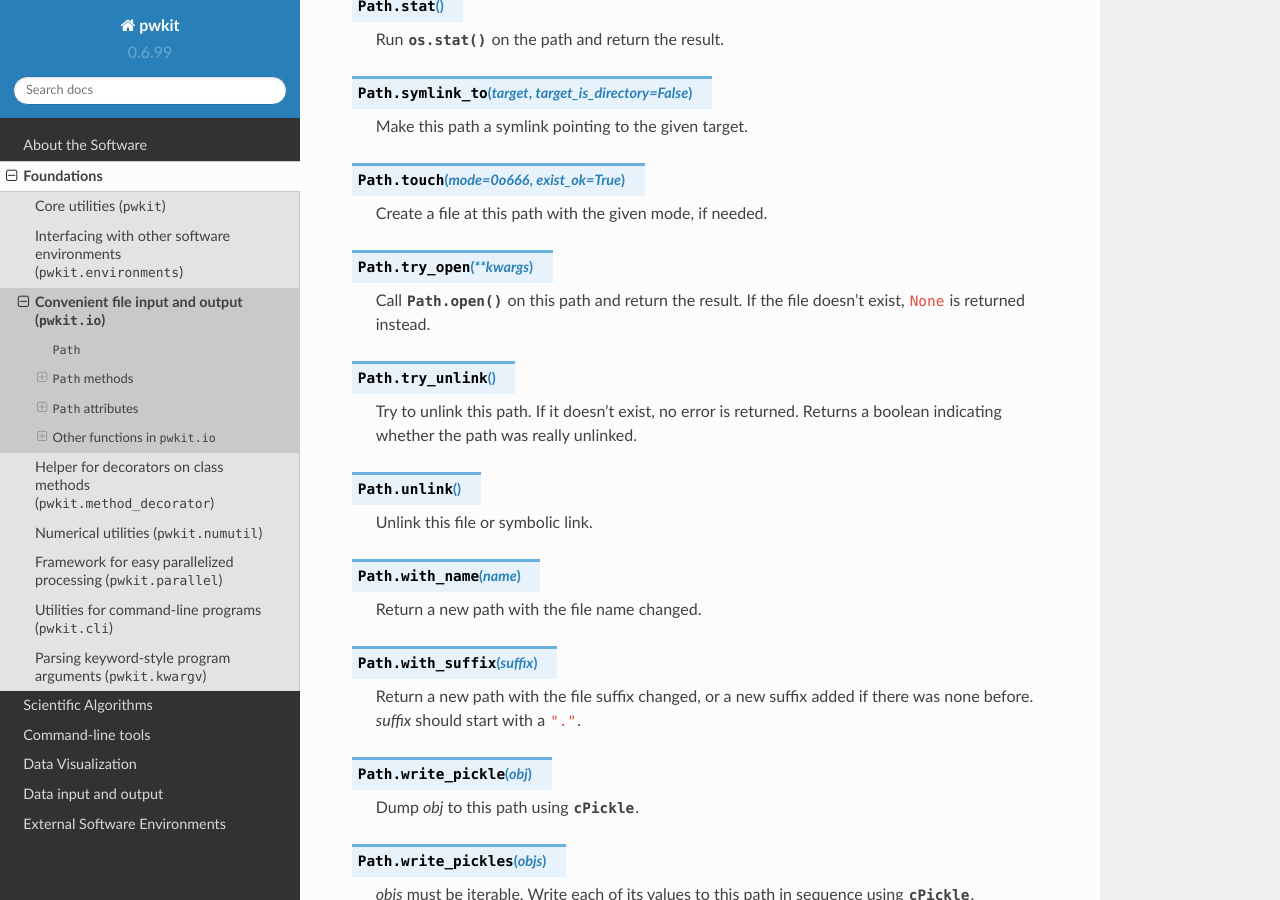
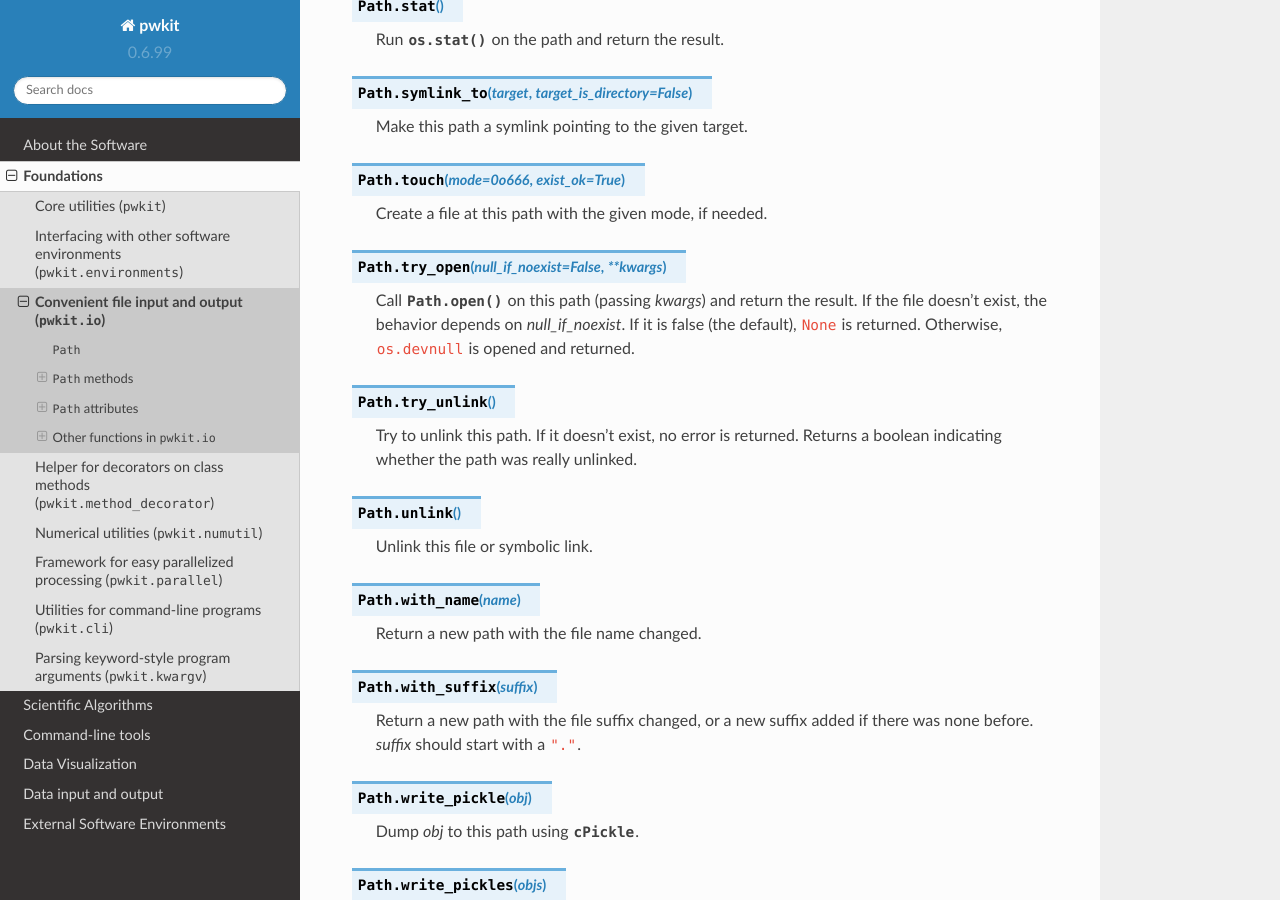
Before and after one commit to pkgw/pwkit, a Sphinx documentation site: the page built from docs/source/foundations/io.rst, in a window 1280 px wide and 900 px high, scrolled down 8113 px. Built offline with Sphinx 7.4.7 and the Read the Docs theme 2.0.0, drawn with Linux system fonts in a browser that asks for light colours; formulas are drawn with MathJax 3; cross-references to code outside the pages are shown as plain code.

Commit message:
pwkit/io.py: have try_open() optionally return a handle to /dev/null
A nice way to be able to safely go 'with foo.try_open ('r', null_if_noexist=True) as f: ...'.

```diff
--- a/docs/source/foundations/io.rst
+++ b/docs/source/foundations/io.rst
@@ -430,10 +430,12 @@ on :class:`Path` objects.
    Create a file at this path with the given mode, if needed.
 
 
-.. method:: Path.try_open(**kwargs)
+.. method:: Path.try_open(null_if_noexist=False, **kwargs)
 
-   Call :meth:`Path.open` on this path and return the result. If the file
-   doesn't exist, ``None`` is returned instead.
+   Call :meth:`Path.open` on this path (passing *kwargs*) and return the
+   result. If the file doesn't exist, the behavior depends on
+   *null_if_noexist*. If it is false (the default), ``None`` is returned.
+   Otherwise, :var:`os.devnull` is opened and returned.
 
 
 .. method:: Path.try_unlink()
```
Also changed, not shown: 1 other file.
